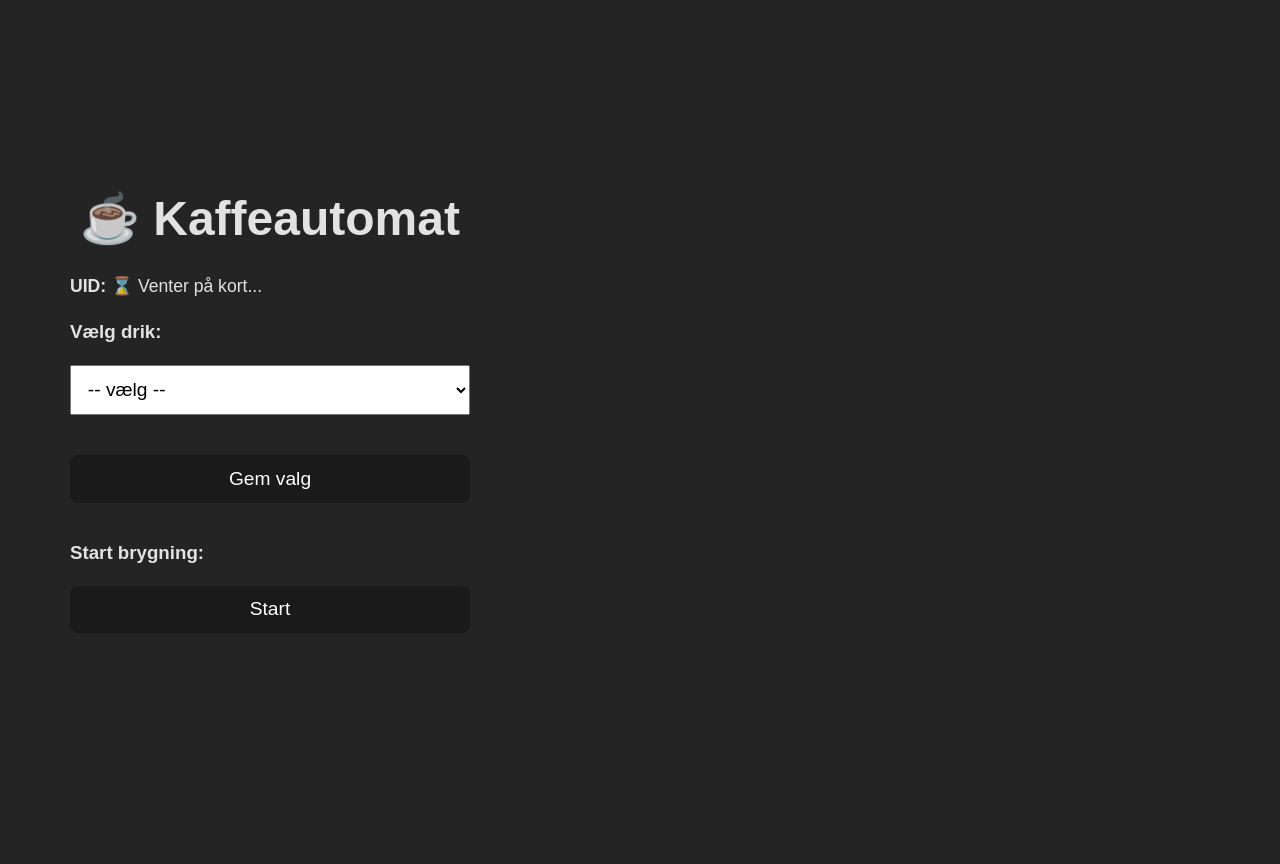
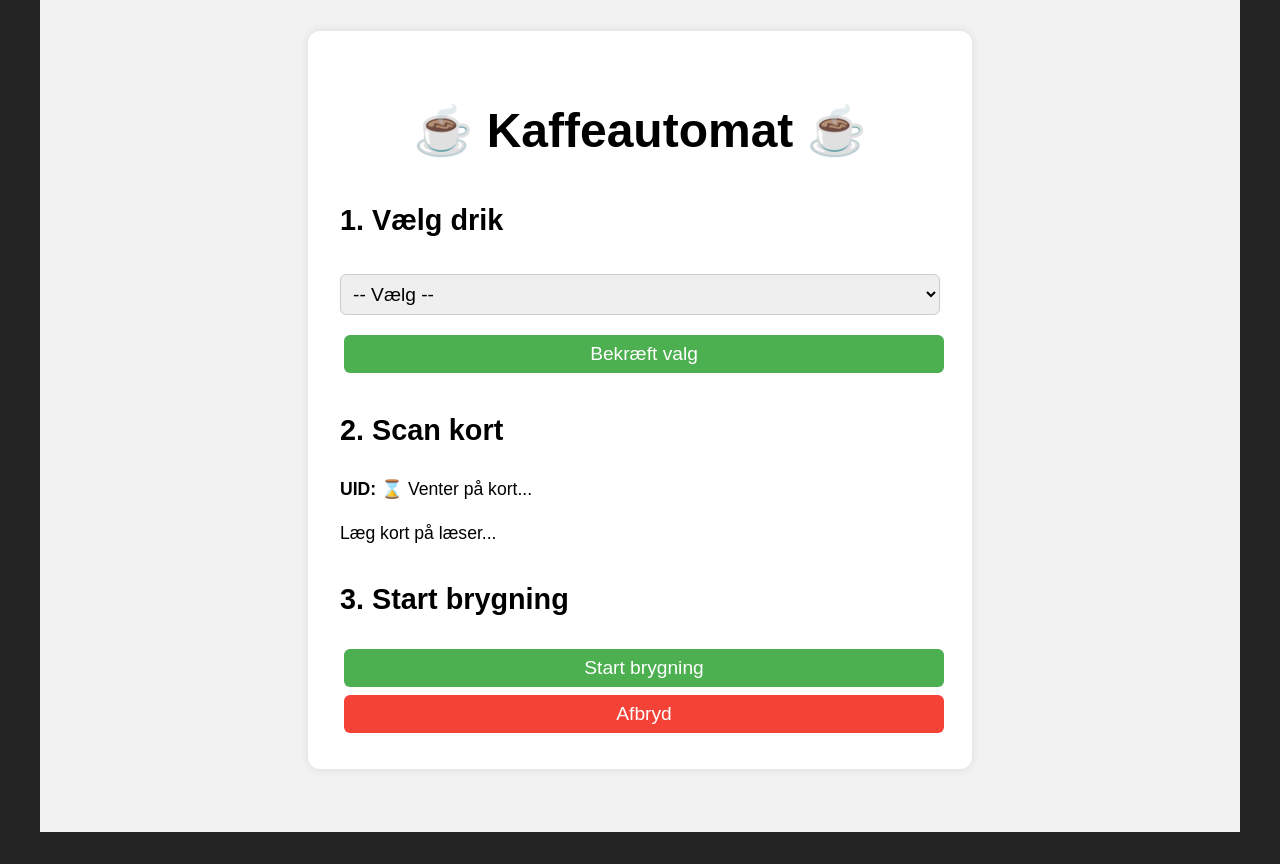
Before and after one commit to kooino/coffeemachine-ui, a React (Vite) app in the folder frontend/: page / in a window 1280 px wide. Before the commit the page ends 800 px from the top, so only its background shows below. Built offline with nearby package versions, Linux system fonts and the light colour scheme; no server answers.

Commit message:
Update App.jsx

```diff
--- a/frontend/src/App.jsx
+++ b/frontend/src/App.jsx
@@ -1,79 +1,150 @@
+// src/App.js
 import React, { useState, useEffect } from "react";
+import "./App.css";
+import SuccessPopup from "./SuccessPopup";
 
 function App() {
+  const [valg, setValg] = useState("");
   const [uid, setUid] = useState("");
-  const [valid, setValid] = useState(false);
-  const [valg, setValg] = useState("");
+  const [kortOK, setKortOK] = useState(false);
+  const [showPopup, setShowPopup] = useState(false);
+  const [brygger, setBrygger] = useState(false);
   const [status, setStatus] = useState("");
-  const [error, setError] = useState("");
+  const [fejl, setFejl] = useState("");
 
+  const API_BASE = "http://localhost:5000";
+
+  // Hent automatisk UID og kortstatus hvert sekund
   useEffect(() => {
     const interval = setInterval(async () => {
       try {
-        const res = await fetch("http://localhost:5000/seneste-uid");
+        const res = await fetch(`${API_BASE}/seneste-uid`);
+        if (!res.ok) throw new Error("Fejl ved hentning");
         const data = await res.json();
         setUid(data.uid || "");
-        setValid(data.valid || false);
-      } catch (err) {
-        console.error("Fejl ved hentning af UID:", err);
+        setKortOK(data.valid || false);
+      } catch (error) {
+        console.error("Fejl ved UID-fetch:", error);
       }
     }, 1000);
     return () => clearInterval(interval);
   }, []);
 
-  const sendValg = async () => {
-    if (!valg) return setError("Vælg en drik først");
-    setError("");
+  const confirmValg = async () => {
+    if (!valg) return setFejl("Vælg en drik først!");
+    setFejl("");
     try {
-      const res = await fetch("http://localhost:5000/gem-valg", {
+      const res = await fetch(`${API_BASE}/gem-valg`, {
         method: "POST",
         headers: { "Content-Type": "text/plain" },
         body: valg,
       });
       const data = await res.json();
-      if (data.status === "Valg gemt") setStatus("✅ Valg gemt");
-    } catch (err) {
-      setError("Kunne ikke sende valg");
+      if (data.status === "Valg gemt") {
+        setShowPopup(true);
+      } else {
+        setFejl("Kunne ikke gemme valg.");
+      }
+    } catch (error) {
+      console.error(error);
+      setFejl("Fejl ved valg. Prøv igen!");
     }
   };
 
-  const sendBestil = async () => {
-    if (!valid || !uid) return setError("Kort ikke godkendt");
+  const startBrygning = async () => {
+    if (!kortOK) {
+      setFejl("Kort ikke godkendt!");
+      return;
+    }
+
+    setFejl("");
+    setBrygger(true);
+    setStatus("Brygger din drik ...");
+
     try {
-      const res = await fetch("http://localhost:5000/bestil", { method: "POST" });
+      const res = await fetch(`${API_BASE}/bestil`, {
+        method: "POST",
+      });
+
       const data = await res.json();
+
       if (data.status === "Bestilling gennemført") {
-        setStatus("☕ Din drik er på vej!");
-        setValg("");
-      } else {
-        setError(data.error || "Ukendt fejl");
+        setStatus("☕ Din drik er klar! Tag din kop.");
+        setTimeout(() => setStatus(""), 4000);
+      } else if (data.error) {
+        setFejl(data.error);
+        setStatus("");
       }
-    } catch (err) {
-      setError("Fejl ved bestilling");
+    } catch (error) {
+      console.error(error);
+      setFejl("Fejl ved brygning!");
+      setStatus("");
+    } finally {
+      setValg("");
+      setBrygger(false);
     }
   };
 
+  const aflysBestilling = () => {
+    setValg("");
+    setKortOK(false);
+    setUid("");
+    setShowPopup(false);
+    setBrygger(false);
+    setStatus("");
+    setFejl("");
+  };
+
   return (
-    <div style={{ padding: 30, fontFamily: "Arial", maxWidth: 400 }}>
-      <h1>☕ Kaffeautomat</h1>
-      <p><strong>UID:</strong> {uid || "⌛ Venter på kort..."}</p>
-      <p>{uid ? (valid ? "✅ Godkendt kort" : "❌ Afvist kort") : ""}</p>
+    <div className="App">
+      <div className="container">
+        <h1>☕ Kaffeautomat ☕</h1>
 
-      <h3>Vælg drik:</h3>
-      <select value={valg} onChange={(e) => setValg(e.target.value)}>
-        <option value="">-- vælg --</option>
-        <option value="Te">Te</option>
-        <option value="Lille kaffe">Lille kaffe</option>
-        <option value="Stor kaffe">Stor kaffe</option>
-      </select>
-      <br /><br />
-      <button onClick={sendValg}>Gem valg</button>
+        <h2>1. Vælg drik</h2>
+        <select value={valg} onChange={(e) => setValg(e.target.value)}>
+          <option value="">-- Vælg --</option>
+          <option value="Stor kaffe">Stor kaffe</option>
+          <option value="Lille kaffe">Lille kaffe</option>
+          <option value="Te">Te</option>
+        </select>
+        <br />
+        <button onClick={confirmValg}>Bekræft valg</button>
 
-      <h3 style={{ marginTop: 20 }}>Start brygning:</h3>
-      <button onClick={sendBestil} disabled={!valid}>Start</button>
+        {showPopup && (
+          <SuccessPopup
+            message={`✅ Valg gemt: ${valg}`}
+            onClose={() => setShowPopup(false)}
+          />
+        )}
 
-      {status && <p style={{ color: "green" }}>{status}</p>}
-      {error && <p style={{ color: "red" }}>{error}</p>}
+        <h2>2. Scan kort</h2>
+        <p><strong>UID:</strong> {uid || "⌛ Venter på kort..."}</p>
+        <p>
+          {uid
+            ? (kortOK ? "✅ Kort godkendt!" : "❌ Kort ikke godkendt endnu!")
+            : "Læg kort på læser..."}
+        </p>
+
+        <h2>3. Start brygning</h2>
+        <button onClick={startBrygning} disabled={!kortOK || brygger}>
+          Start brygning
+        </button>
+        <button onClick={aflysBestilling} className="cancel-btn">
+          Afbryd
+        </button>
+
+        {status && (
+          <div className="status-box">
+            <strong>{status}</strong>
+          </div>
+        )}
+
+        {fejl && (
+          <div className="error-box">
+            <strong>{fejl}</strong>
+          </div>
+        )}
+      </div>
     </div>
   );
 }
```
